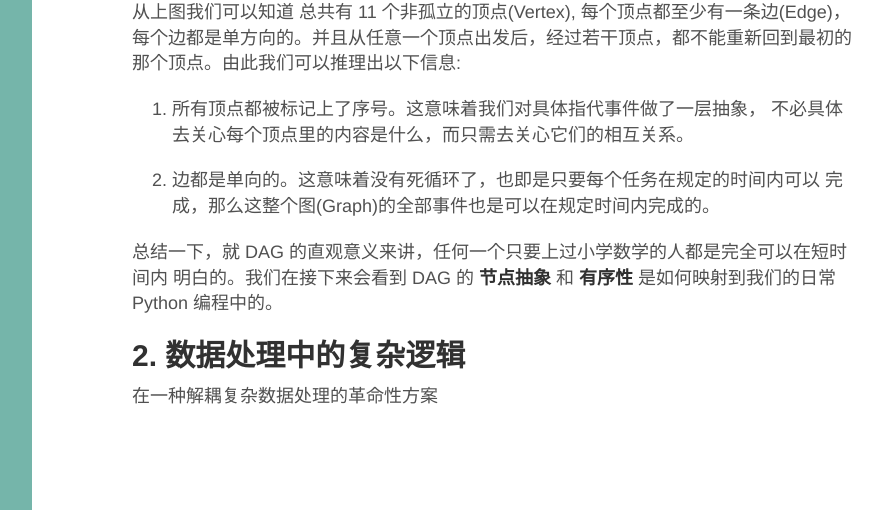
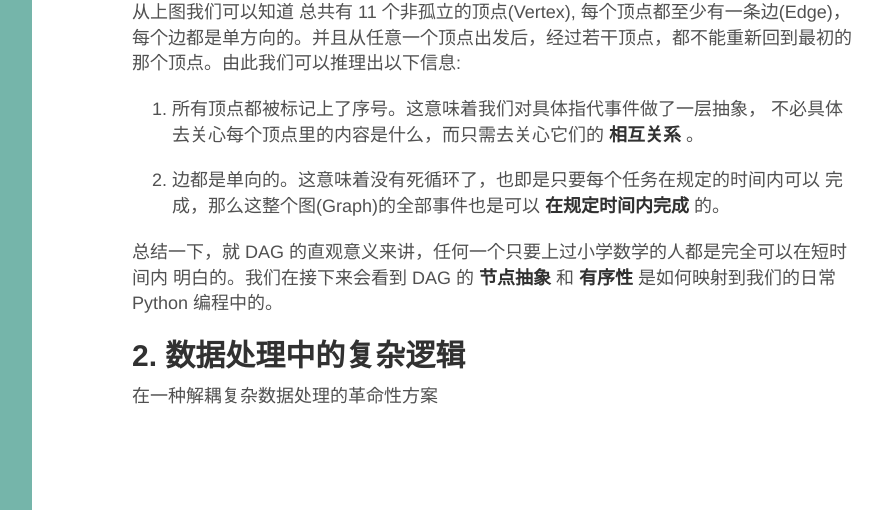
Before and after one commit to Luiti/luiti.github.io, a Jekyll site: the page built from chinese/Processing-data-in-a-DAG-way.markdown, in a window 1280 px wide and 1332 px high. Shown: the part 822-1332 px from the top of the window, without its empty margins (328-1210 px from the left). Built offline with Jekyll 4.4.1, drawn with Linux system fonts in a browser that asks for light colours; Markdown is read by kramdown in place of the engine named in the settings.

```diff
--- a/chinese/Processing-data-in-a-DAG-way.markdown
+++ b/chinese/Processing-data-in-a-DAG-way.markdown
@@ -19,10 +19,10 @@
 那个顶点。由此我们可以推理出以下信息:
 
 1. 所有顶点都被标记上了序号。这意味着我们对具体指代事件做了一层抽象，
-  不必具体去关心每个顶点里的内容是什么，而只需去关心它们的相互关系。
+  不必具体去关心每个顶点里的内容是什么，而只需去关心它们的 **相互关系** 。
 
 2. 边都是单向的。这意味着没有死循环了，也即是只要每个任务在规定的时间内可以
-  完成，那么这整个图(Graph)的全部事件也是可以在规定时间内完成的。
+  完成，那么这整个图(Graph)的全部事件也是可以 **在规定时间内完成** 的。
 
 总结一下，就 DAG 的直观意义来讲，任何一个只要上过小学数学的人都是完全可以在短时间内
 明白的。我们在接下来会看到 DAG 的 **节点抽象** 和 **有序性** 是如何映射到我们的日常 Python 编程中的。
```
Also changed, not shown: index.html (+21 -0 lines).
